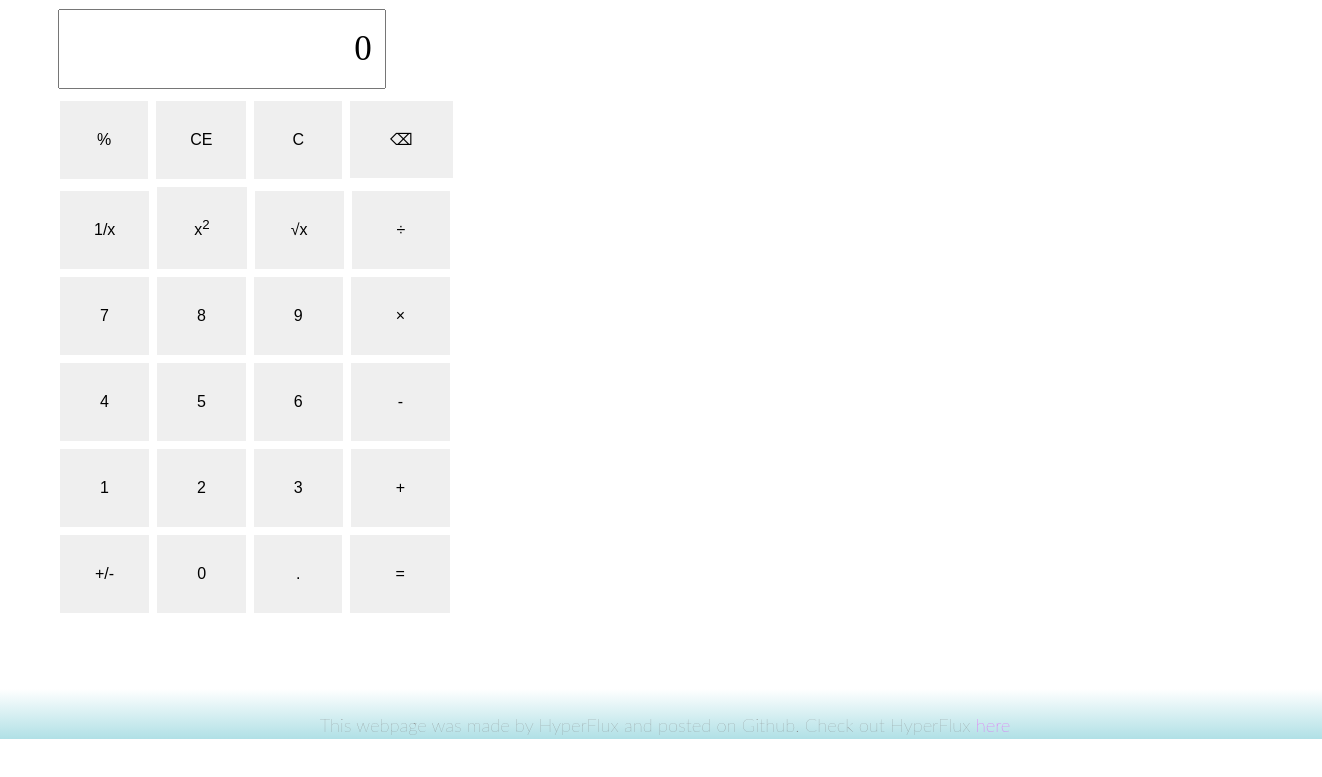
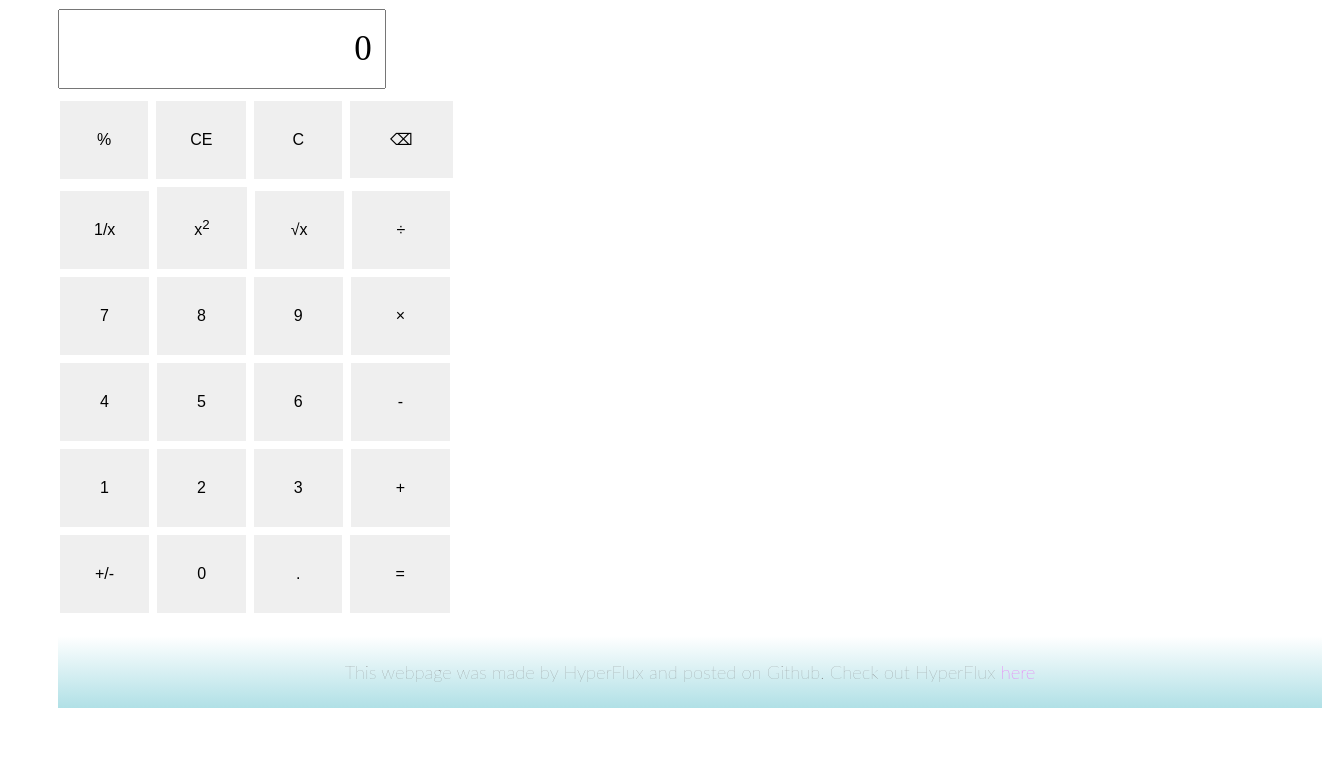
Before and after one commit to united-geekdom/HTML-GUI-Calculator, a plain HTML site: page index.html in a window 1280 px wide. Shown: the part 129-906 px from the top of the page, 1322 px wide, since content can reach past the window. After the commit the page ends 855 px from the top, so only its background shows below. Drawn offline with Linux system fonts and the light colour scheme.

Commit message:
Update index.html

```diff
--- a/index.html
+++ b/index.html
@@ -188,11 +188,7 @@
               font-family: lato, arial, sans-serif;
               color: gray;
               text-align: center;
-              bottom: 0;
-              top: 100%;
-              left: 0;
               width: 100%;
-              position: fixed;
             }
             .cite a {
               color: magenta;
@@ -506,7 +502,7 @@
       <button type="button" class="decimalbutton" onclick="decimalpoint()">.</button>
       <button type="button" class="divbutton" onclick="equalsbutton()">=</button>
     </div>
-    <p id="bufftext" style="display: none">nononono</p><br><br><br><br><br><br><br><br><br>
+    <p id="bufftext" style="display: none">nononono</p>
     <p class="cite">This webpage was made by HyperFlux and posted on Github. Check out HyperFlux <a href="https://www.github.com/HyperFluxYT">here</a></p>
   </body>
 </html>
```
